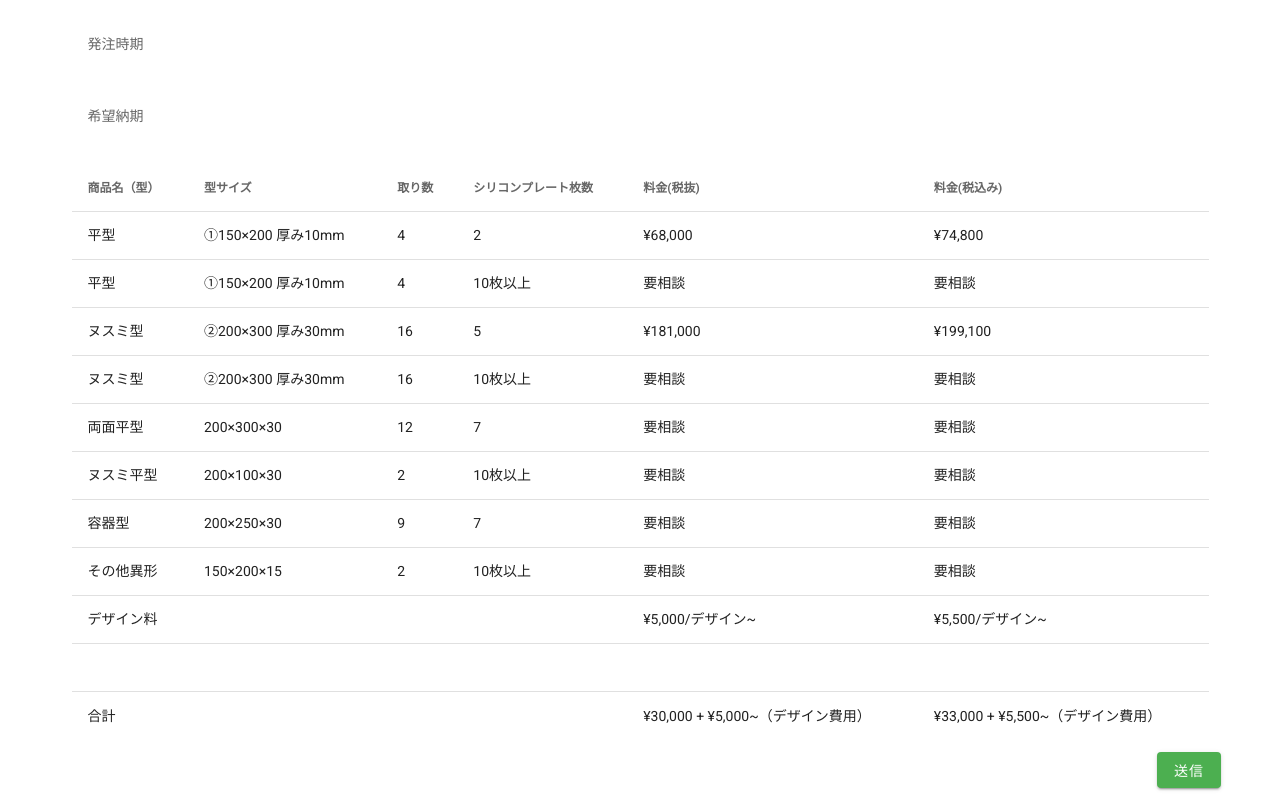
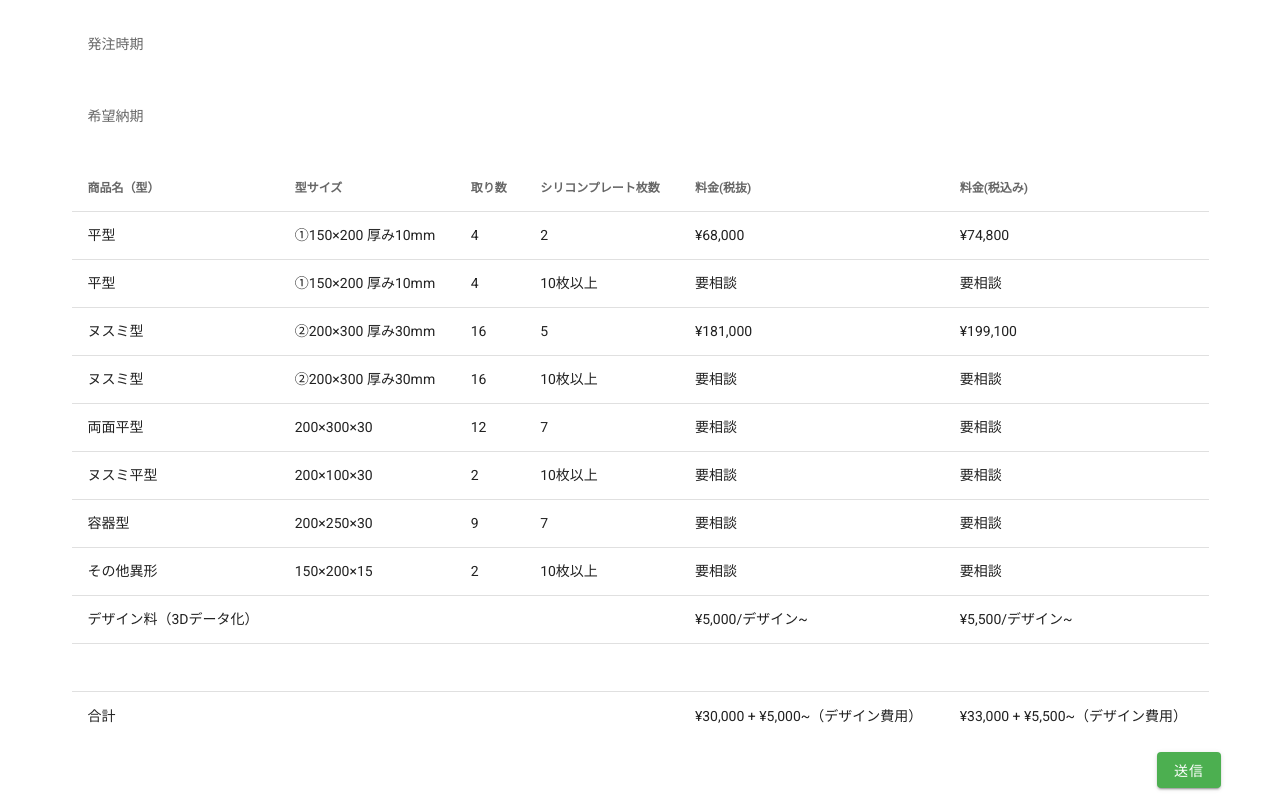
Before and after one commit to telumo/lp-form-proto, a Nuxt app: page /confirm/mitsumori in a window 1280 px wide. Shown: the part 692-1492 px from the top of the page. Built offline with nearby package versions, Linux system fonts and the light colour scheme.

Commit message:
デザイン料の文言修正

```diff
--- a/pages/confirm/mitsumori.vue
+++ b/pages/confirm/mitsumori.vue
@@ -193,7 +193,7 @@ export default {
           priceWithTax: "要相談",
         },
         {
-          name: "デザイン料",
+          name: "デザイン料（3Dデータ化）",
           size: "",
           count: "",
           plateCount: "",
--- a/pages/confirm/mitsumori_template.vue
+++ b/pages/confirm/mitsumori_template.vue
@@ -149,7 +149,7 @@ export default {
           priceWithTax: "要相談",
         },
         {
-          name: "デザイン料",
+          name: "デザイン料（3Dデータ化）",
           size: "",
           count: "",
           plateCount: "",
```
